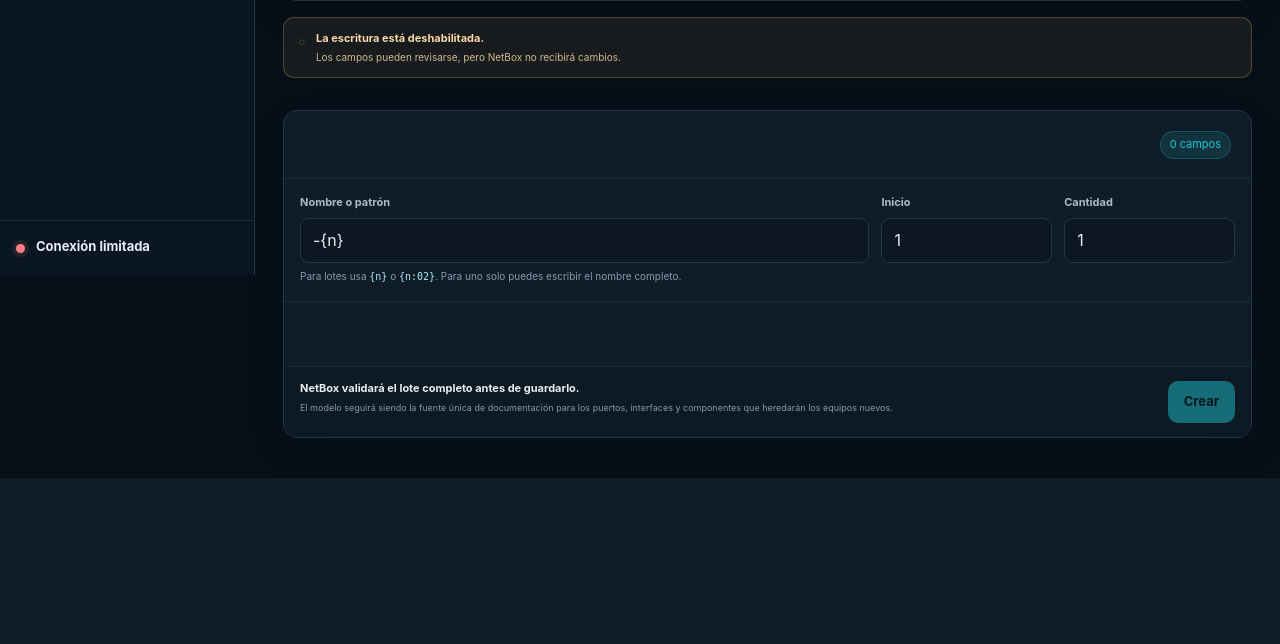
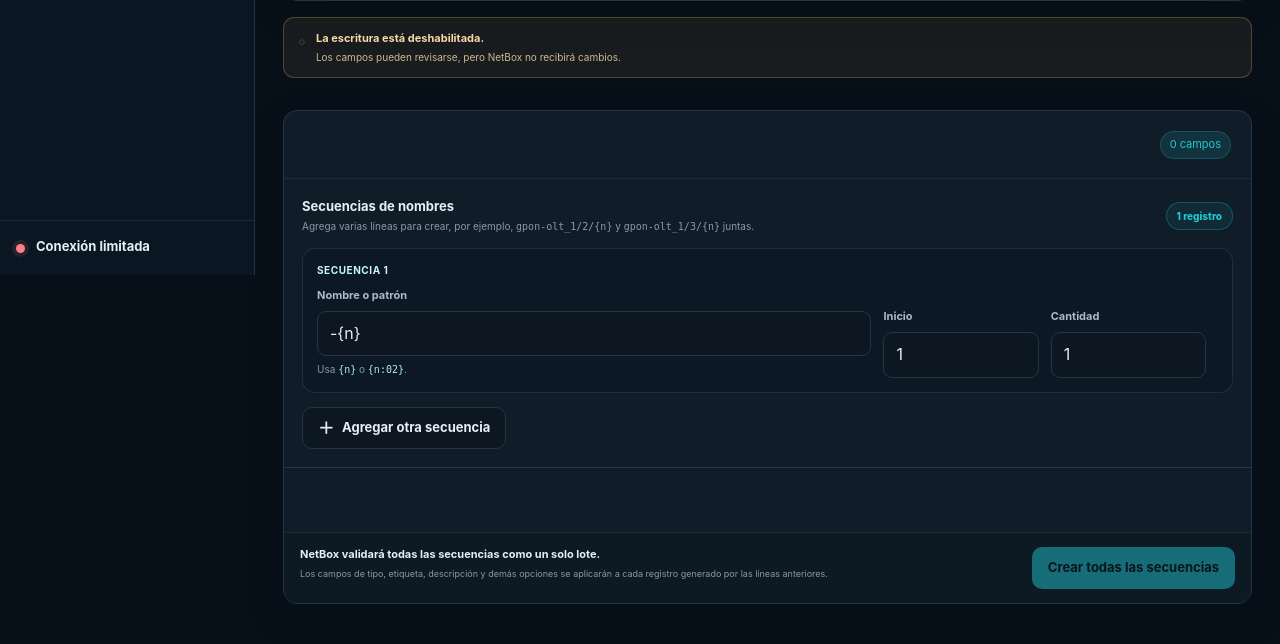
Before and after one commit to tito9903-byte/netdoc, a Python web app: template app/templates/device_type_component_new.html in a window 1280 px wide. Shown: the part 525-1169 px from the top of the page. Before the commit the page ends 1003 px from the top, so only its background shows below. Run offline with Jinja, Linux system fonts and the light colour scheme; the template is opened without the code that fills it, so the values that code supplies are empty.

Commit message:
feat: create multiple component sequences from one form

```diff
--- a/app/templates/device_type_component_new.html
+++ b/app/templates/device_type_component_new.html
@@ -5,11 +5,13 @@
 {% block extra_head %}
 <link rel="stylesheet" href="{{ url_for('static', path='css/device_library.css') }}">
 <link rel="stylesheet" href="{{ url_for('static', path='css/device_components.css') }}">
+<link rel="stylesheet" href="{{ url_for('static', path='css/component_sequences.css') }}?v=20260726-sequences-1">
 {% endblock %}
 
 {% block content %}
 {% set manufacturer = device_type.get("manufacturer") or {} %}
 {% set model_name = device_type.get("model") or device_type.get("display") or "Modelo" %}
+{% set default_pattern = "GigabitEthernet0/{n}" if selected_kind == "interface" else "F{n}" if selected_kind == "front_port" else "R{n}" if selected_kind == "rear_port" else component_definition.singular | replace(" ", "-") ~ "-{n}" %}
 
 <div class="component-create-page">
     <a class="back-link" href="/device-types/{{ device_type_id }}#components">← Volver al modelo</a>
@@ -79,35 +81,99 @@
             class="component-create-form"
             method="post"
             action="/device-types/{{ device_type_id }}/components/actions/create"
+            data-component-sequence-form
         >
             <input type="hidden" name="csrf" value="{{ csrf_token }}">
             <input type="hidden" name="kind" value="{{ selected_kind }}">
 
-            <div class="component-name-builder">
-                <div class="field">
-                    <label for="component-name-pattern">Nombre o patrón</label>
+            <div class="component-sequence-builder">
+                <div class="component-sequence-toolbar">
+                    <div class="component-sequence-toolbar-copy">
+                        <strong>Secuencias de nombres</strong>
+                        <span>
+                            Agrega varias líneas para crear, por ejemplo,
+                            <code>gpon-olt_1/2/{n}</code> y <code>gpon-olt_1/3/{n}</code> juntas.
+                        </span>
+                    </div>
+                    <span class="component-sequence-total" data-sequence-total>1 registro</span>
+                </div>
+
+                <div class="component-sequence-list" data-sequence-list>
+                    <div class="component-sequence-row" data-sequence-row>
+                        <div class="component-sequence-row-title">
+                            <strong data-sequence-heading>Secuencia 1</strong>
+                            <button
+                                class="sequence-remove-button"
+                                type="button"
+                                data-remove-sequence
+                                aria-label="Eliminar secuencia"
+                                hidden
+                            >×</button>
+                        </div>
+
+                        <div class="field sequence-pattern-field">
+                            <label>Nombre o patrón</label>
                             <input
-                        id="component-name-pattern"
-                        name="name_pattern"
+                                name="sequence_pattern"
                                 type="text"
-                        value="{% if selected_kind == 'interface' %}GigabitEthernet0/{n}{% elif selected_kind == 'front_port' %}F{n}{% elif selected_kind == 'rear_port' %}R{n}{% else %}{{ component_definition.singular | replace(' ', '-') }}-{n}{% endif %}"
+                                value="{{ default_pattern }}"
                                 required
                             >
-                    <small>
-                        Para lotes usa <code>{n}</code> o <code>{n:02}</code>. Para uno solo puedes escribir el nombre completo.
-                    </small>
+                            <small>Usa <code>{n}</code> o <code>{n:02}</code>.</small>
                         </div>
 
                         <div class="field">
-                    <label for="component-start">Inicio</label>
-                    <input id="component-start" name="start" type="number" min="0" value="1" required>
+                            <label>Inicio</label>
+                            <input name="sequence_start" type="number" min="0" value="1" required>
                         </div>
 
                         <div class="field">
-                    <label for="component-count">Cantidad</label>
-                    <input id="component-count" name="count" type="number" min="1" max="256" value="1" required>
+                            <label>Cantidad</label>
+                            <input name="sequence_count" type="number" min="1" max="256" value="1" required>
                         </div>
                     </div>
+                </div>
+
+                <button class="button secondary add-sequence-button" type="button" data-add-sequence>
+                    <span aria-hidden="true">＋</span>
+                    Agregar otra secuencia
+                </button>
+            </div>
+
+            <template id="component-sequence-template">
+                <div class="component-sequence-row" data-sequence-row>
+                    <div class="component-sequence-row-title">
+                        <strong data-sequence-heading>Nueva secuencia</strong>
+                        <button
+                            class="sequence-remove-button"
+                            type="button"
+                            data-remove-sequence
+                            aria-label="Eliminar secuencia"
+                        >×</button>
+                    </div>
+
+                    <div class="field sequence-pattern-field">
+                        <label>Nombre o patrón</label>
+                        <input
+                            name="sequence_pattern"
+                            type="text"
+                            value="{{ default_pattern }}"
+                            required
+                        >
+                        <small>Usa <code>{n}</code> o <code>{n:02}</code>.</small>
+                    </div>
+
+                    <div class="field">
+                        <label>Inicio</label>
+                        <input name="sequence_start" type="number" min="0" value="1" required>
+                    </div>
+
+                    <div class="field">
+                        <label>Cantidad</label>
+                        <input name="sequence_count" type="number" min="1" max="256" value="1" required>
+                    </div>
+                </div>
+            </template>
 
             <div class="component-dynamic-fields">
                 {% for field in component_fields %}
@@ -175,17 +241,21 @@
 
             <div class="component-create-summary">
                 <div>
-                    <strong>NetBox validará el lote completo antes de guardarlo.</strong>
+                    <strong>NetBox validará todas las secuencias como un solo lote.</strong>
                     <span>
-                        El modelo seguirá siendo la fuente única de documentación para los
-                        puertos, interfaces y componentes que heredarán los equipos nuevos.
+                        Los campos de tipo, etiqueta, descripción y demás opciones se aplicarán
+                        a cada registro generado por las líneas anteriores.
                     </span>
                 </div>
                 <button class="button primary" type="submit" {% if not write_enabled %}disabled{% endif %}>
-                    Crear {{ component_definition.label | lower }}
+                    Crear todas las secuencias
                 </button>
             </div>
         </form>
     </section>
 </div>
 {% endblock %}
+
+{% block extra_scripts %}
+<script src="{{ url_for('static', path='js/component_sequences.js') }}?v=20260726-sequences-1"></script>
+{% endblock %}
```
Lines whose indentation alone changed are shown as unchanged.
